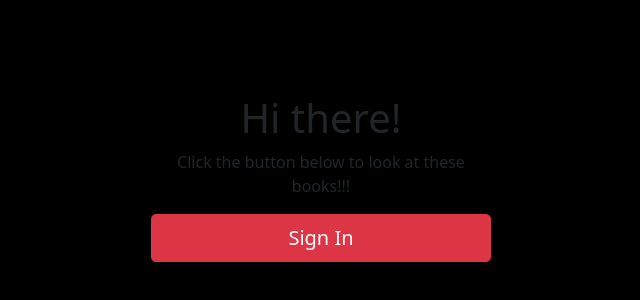
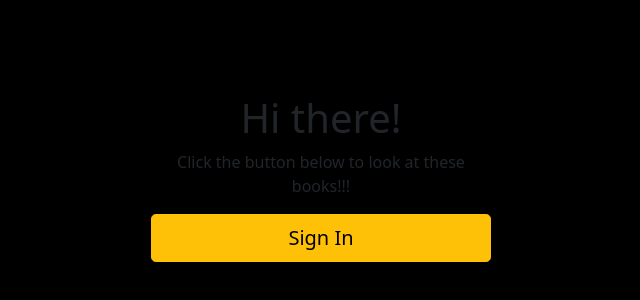
Before and after one commit to waynekent10/IN-CLASS-simply-books-25, a Next.js app: page / in a window 1280 px wide. Shown: the part 182-482 px from the top of the page, without its empty margins (319-959 px from the left). Built offline with nearby package versions, Linux system fonts and the light colour scheme; no server answers.

Commit message:
changed color to signin

```diff
--- a/components/Signin.js
+++ b/components/Signin.js
@@ -15,7 +15,7 @@ function Signin() {
     >
       <h1>Hi there!</h1>
       <p>Click the button below to look at these books!!!</p>
-      <Button type="button" size="lg" className="btn btn-danger" onClick={signIn}>
+      <Button type="button" size="lg" className="btn btn-warning" onClick={signIn}>
         Sign In
       </Button>
     </div>
```
